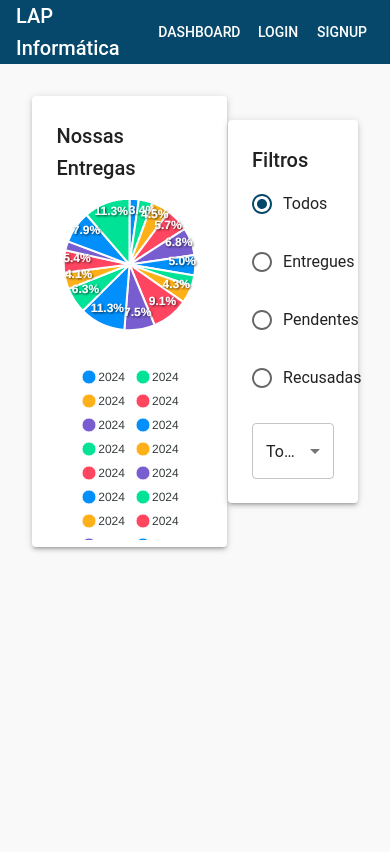
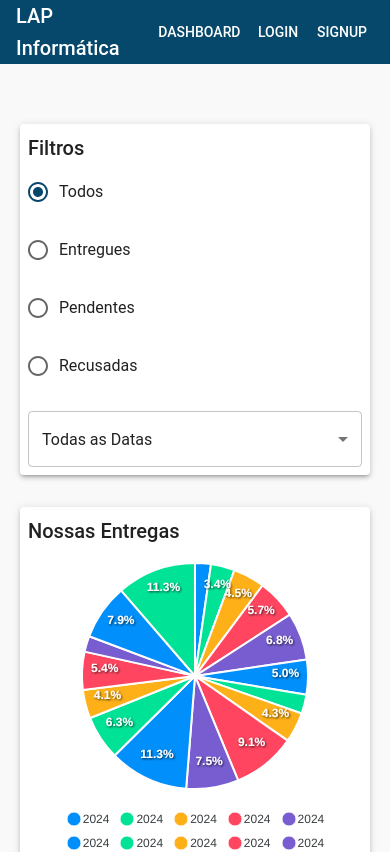
Before and after one commit to SSH-Transports/frontend, a React (Create React App) app: page /dashboard in a window 390 px wide. Shown: the top 852 px of the page. Built offline with nearby package versions, Linux system fonts and the light colour scheme.

Commit message:
feat: Ajusta breakpoint para responsividade em AdminPage e Dashboard

```diff
--- a/src/pages/AdminPage.tsx
+++ b/src/pages/AdminPage.tsx
@@ -38,7 +38,7 @@ const AdminPage: React.FC = () => {
   const [deliveries, setDeliveries] = useState(deliveries_mock);
   const [alert, setAlert] = useState<{ type: 'success' | 'error'; message: string } | null>(null);
 
-  const mobile = useMediaQuery('(max-width:768px)');
+  const mobile = useMediaQuery('(max-width:767px)');
 
   const handleAcceptDelivery = (deliveryId: string) => {
     setDeliveries((prev) =>
--- a/src/pages/Dashboard.tsx
+++ b/src/pages/Dashboard.tsx
@@ -12,6 +12,7 @@ import {
   Select,
 } from '@mui/material'
 import { deliveries_mock } from '../data/deliveries'
+import useMediaQuery from '@mui/material/useMediaQuery';
 
 const getDateRange = (filter: string) => {
   const now = new Date()
@@ -106,6 +107,7 @@ const Dashboard = () => {
       chart: { type: 'pie' as const, toolbar: { show: false } },
     },
   }
+  const mobile = useMediaQuery('(max-width:767px)');
 
   return (
     <Box
@@ -113,9 +115,12 @@ const Dashboard = () => {
       justifyContent="space-around"
       alignItems="flex-start"
       flexWrap="wrap"
-      sx={{ height: '100vh', bgcolor: '#f9f9f9', p: 4 }}
+      flexDirection={mobile ? 'column-reverse' : 'row'}
+      bgcolor="#f9f9f9"
+      padding="20px"
+      height="100vh"
     >
-      <Paper elevation={3} sx={{ width: '45%', p: 3 }}>
+      <Paper elevation={3} sx={{ width: mobile ? 'calc(100% - 16px)' : '45%', p: mobile ? 1 : 3 }}>
         <Typography variant="h6" gutterBottom>
           Nossas Entregas
         </Typography>
@@ -133,7 +138,8 @@ const Dashboard = () => {
         )}
       </Paper>
 
-      <Paper elevation={3} sx={{ width: '25%', p: 3, mt: { xs: 3, md: 0 } }}>
+      <Paper elevation={3}
+        sx={{ width: mobile ? 'calc(100% - 16px)' : '25%', p: mobile ? 1 : 3, mt: { xs: 3, md: 0 } }}>
         <Typography variant="h6" gutterBottom>
           Filtros
         </Typography>
```
